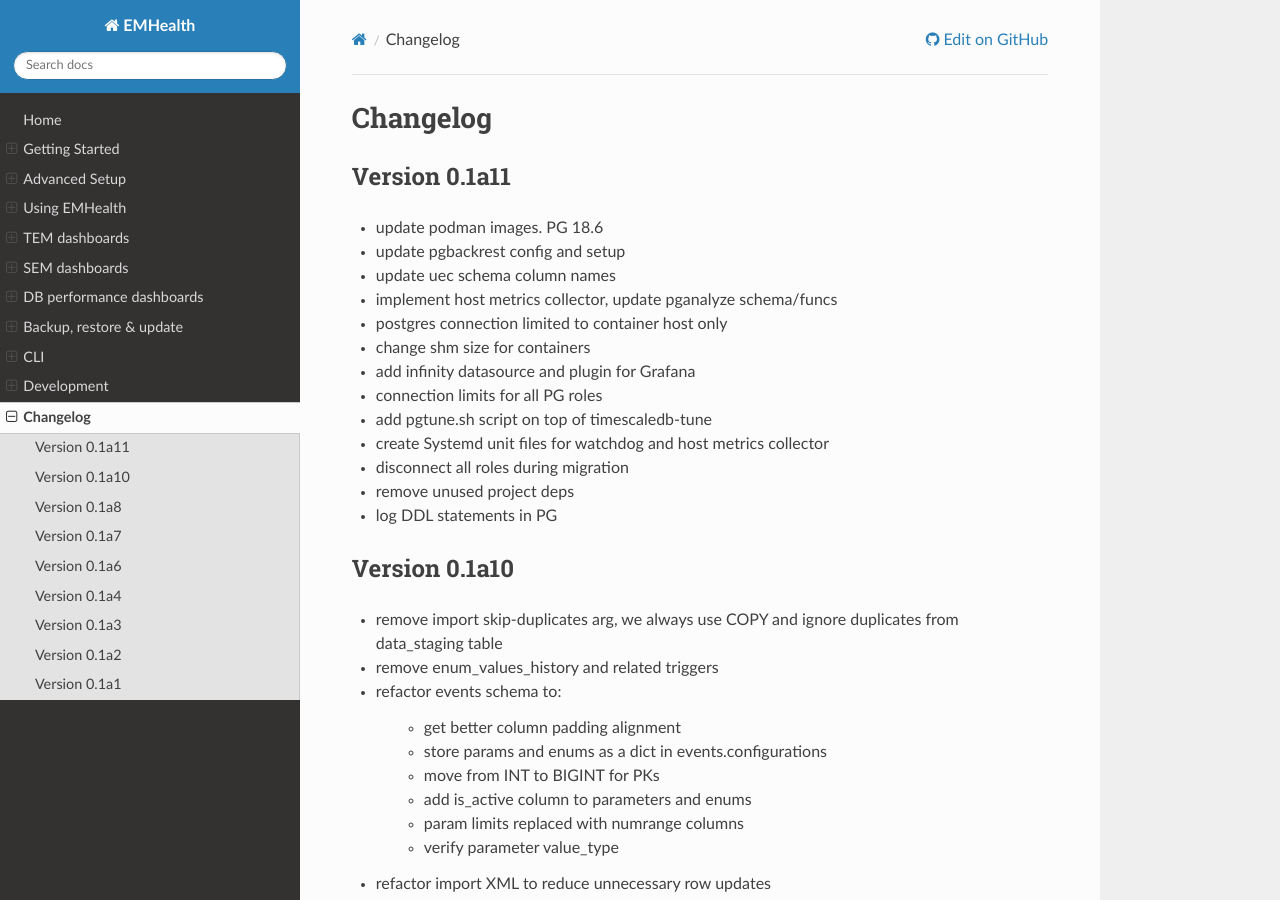
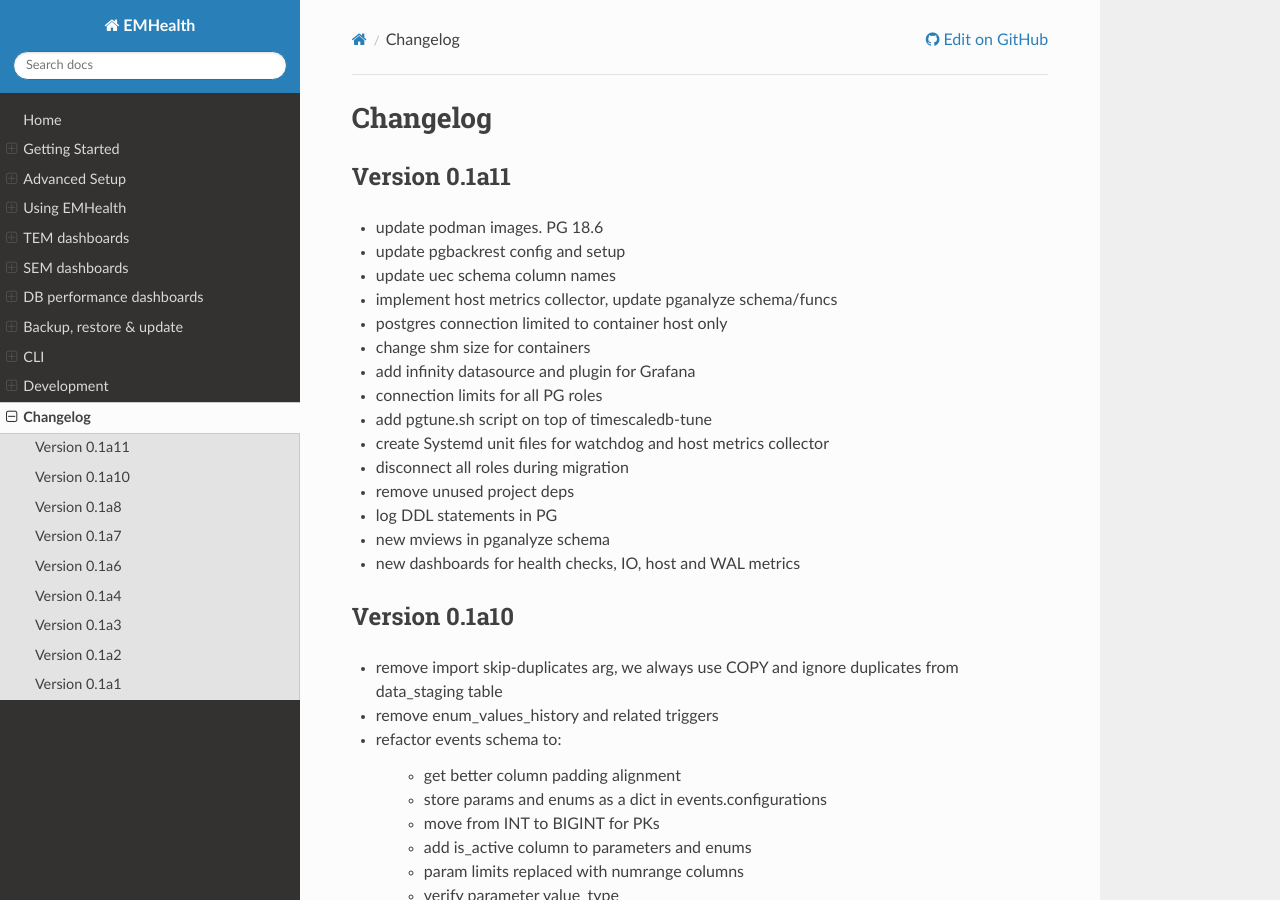
Before and after one commit to azazellochg/em_health, a Sphinx documentation site: the page built from docs/changelog.rst, in a window 1280 px wide and 900 px high. Built offline with Sphinx 7.4.7 and the Read the Docs theme 3.1.0, drawn with Linux system fonts in a browser that asks for light colours.

```diff
--- a/docs/advanced_setup.rst
+++ b/docs/advanced_setup.rst
@@ -61,6 +61,8 @@
 
     sh em_health/utils/update-passwd.sh
 
+.. note:: To run `generate-keys.sh` script you need to have OpenSSL installed
+
 
 Creating a Windows Task
 ^^^^^^^^^^^^^^^^^^^^^^^
--- a/docs/changelog.rst
+++ b/docs/changelog.rst
@@ -17,7 +17,8 @@
 * disconnect all roles during migration
 * remove unused project deps
 * log DDL statements in PG
-
+* new mviews in pganalyze schema
+* new dashboards for health checks, IO, host and WAL metrics
 
 Version 0.1a10
 ^^^^^^^^^^^^^^
```
Also changed, not shown: 3 other files.
